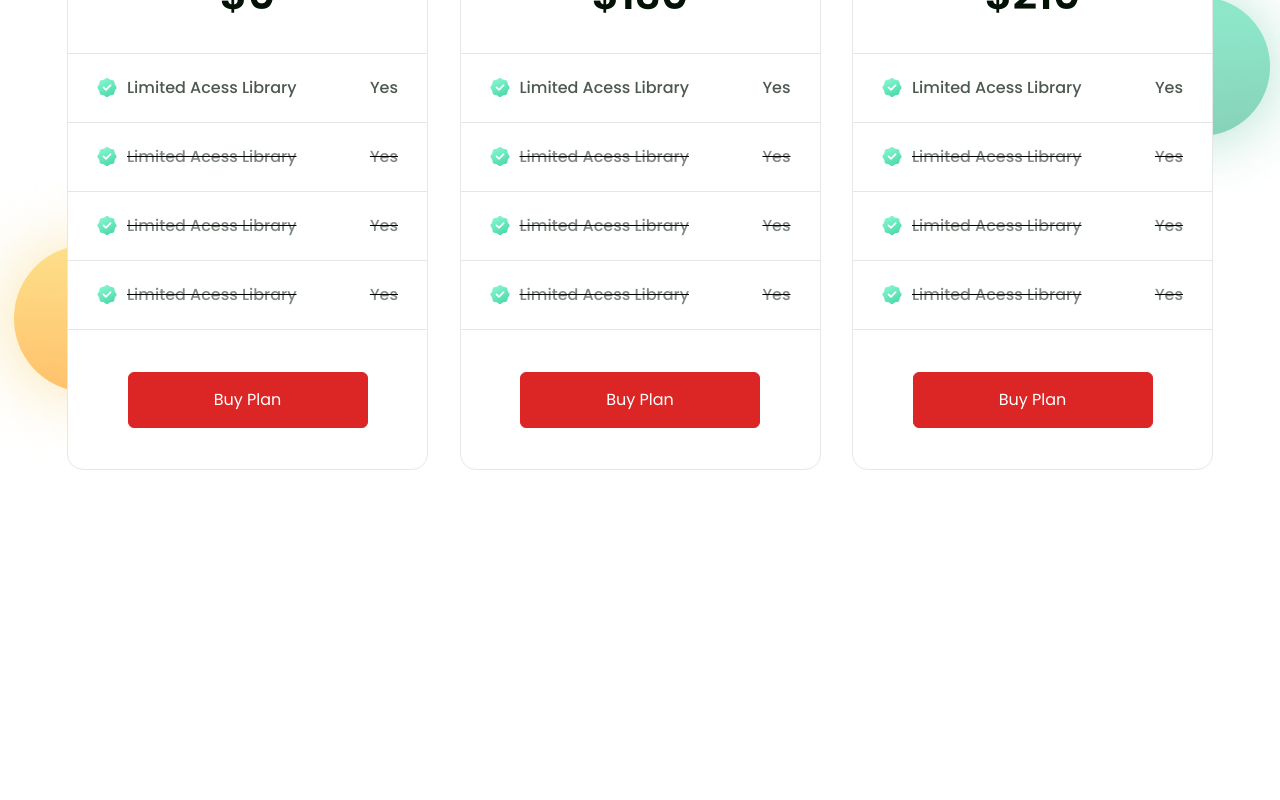
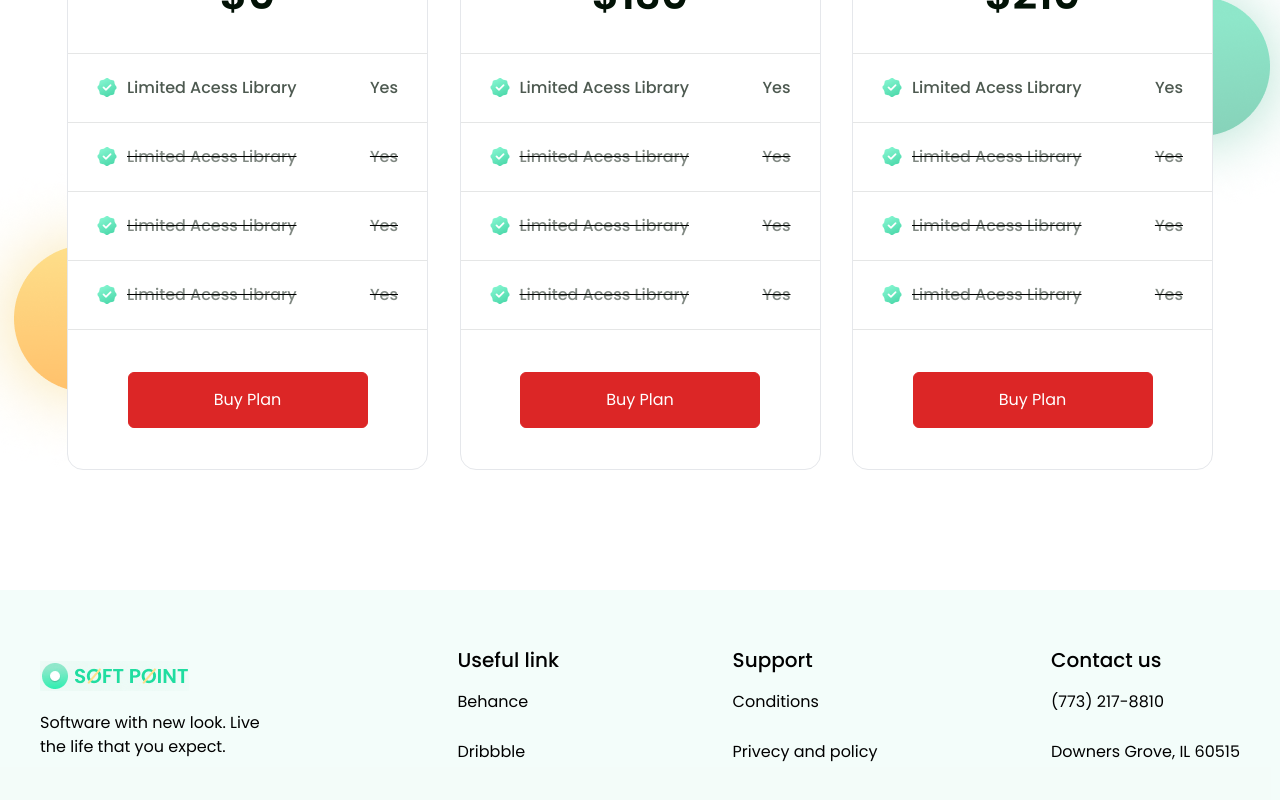
Before and after one commit to Azizbek-personal/LandingPagePractise, a React (Vite) app: page / in a window 1280 px wide. Shown: the part 4314-5114 px from the top of the page. Before the commit the page ends 4904 px from the top, so only its background shows below. Built offline with nearby package versions, Linux system fonts and the light colour scheme.

Commit message:
Add footer

```diff
--- a/src/App.jsx
+++ b/src/App.jsx
@@ -6,7 +6,7 @@ import Analys from "./components/Analys.jsx";
 import Security from "./components/Security.jsx";
 import Software from "./components/Software.jsx";
 import Pricing from "./components/Pricing.jsx";
-
+import Footer from "./components/Footer.jsx";
 export default function App() {
   return (
     <div>
@@ -34,6 +34,9 @@ export default function App() {
       <section>
         <Pricing />
       </section>
+      <section>
+        <Footer />
+      </section>
     </div>
   );
 }
--- /dev/null
+++ b/src/components/Footer.jsx
@@ -0,0 +1,45 @@
+const Footer = () => {
+  return (
+    <footer className="bg-[#8EE6C9]/10 py-14">
+        <div className="container max-w-[1200px] w-full mx-auto flex items-center justify-between gap-5">
+            <div>
+                <nav className="">
+                    <ul className="w-[244px] flex flex-col items-start gap-5">
+                        <li><a href="#"><img src="src/assets/icons/Logo.png" alt="Logo icon" /></a></li>
+                        <li>Software with new look. Live the life that you expect.</li>
+                    </ul>
+                </nav>
+            </div>
+            <div>
+                <nav>
+                    <ul>
+                        <li className="font-medium text-xl">Useful link</li>
+                        <li className="pt-4 pb-2.5 text-base">Behance</li>
+                        <li className="pt-4 pb-2.5 text-base">Dribbble</li>
+                    </ul>
+                </nav>
+            </div>
+            <div>
+                <nav>
+                    <ul>
+                        <li className="font-medium text-xl">Support</li>
+                        <li className="pt-4 pb-2.5 text-base">Conditions</li>
+                        <li className="pt-4 pb-2.5 text-base">Privecy and policy</li>
+                    </ul>
+                </nav>
+            </div>
+            <div>
+                <nav>
+                    <ul>
+                        <li className="font-medium text-xl">Contact us</li>
+                        <li className="pt-4 pb-2.5 text-base">(773) 217-8810</li>
+                        <li className="pt-4 pb-2.5 text-base">Downers Grove, IL 60515</li>
+                    </ul>
+                </nav>
+            </div>
+        </div>
+    </footer>
+  )
+}
+
+export default Footer
```
